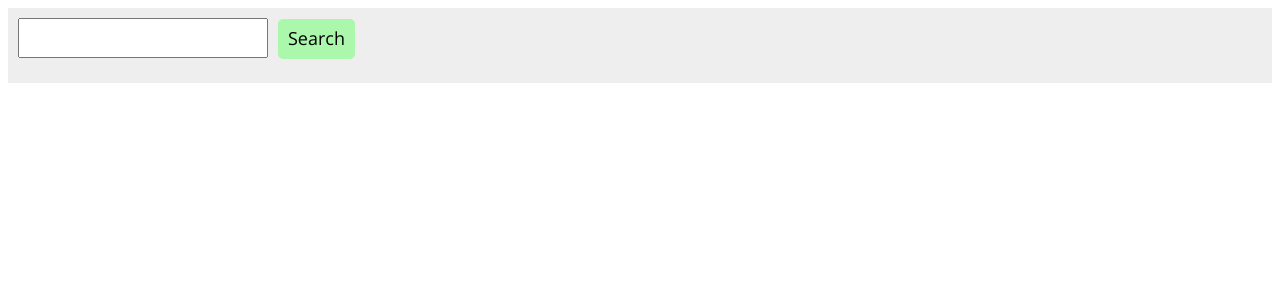
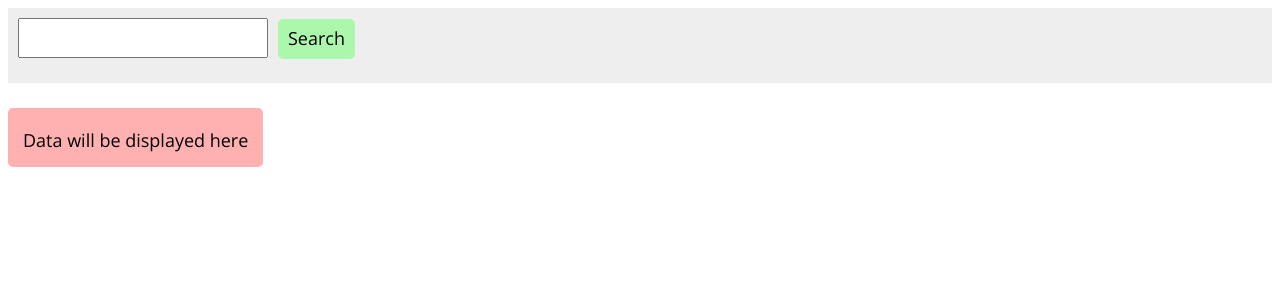
Before and after one commit to DmitryAvanesov/avanesov-dmitry-otus, a React app in the folder react/: page / in a window 1280 px wide. Shown: the top 300 px of the page. Built offline with nearby package versions, Linux system fonts and the light colour scheme; the HTML template or start-up script is replaced by a standard one.

Commit message:
Styles / fixes

```diff
--- a/react/src/components/info.tsx
+++ b/react/src/components/info.tsx
@@ -10,9 +10,7 @@ export function Info(props: IProps): JSX.Element {
   return (
     <div className="info">
       <div className="info-name">{props.name}</div>
-      <div className="info-data">
-        {props.data ? Object.entries(props.data).map(([objKey, objVal]: [string, string], index: number) => <div key={index} className="info-data-item">{objKey} {objVal}</div>) : ''}
-      </div>
+      {props.data ? Object.entries(props.data).map(([objKey, objVal]: [string, string], index: number) => <div key={index} className="info-item"><span className="info-key">{objKey}</span> <span className="info-val">{objVal}</span></div>) : <div>Data will be displayed here</div>}
     </div>
   );
 }
--- a/react/src/components/main-container.tsx
+++ b/react/src/components/main-container.tsx
@@ -56,7 +56,7 @@ export function MainContainer(): JSX.Element {
   };
 
   return (
-    <div>
+    <div className='main-container'>
       <SearchContainer cities={Object.keys(data)} callbackAddToFavorite={handleAddToFavorite} />
       <FavoriteContainer cities={favorites} callbackChangeSelected={handleChangeSelected} />
       <Info name={shown} data={data[shown]} />
--- /dev/null
+++ b/react/src/styles/_favorite.scss
@@ -0,0 +1,16 @@
+$favorite-city-color: rgb(154, 198, 255);
+
+.favorite-container {
+  margin-top: 25px;
+  width: 25%;
+
+  .favorite-city {
+    width: fit-content;
+    border: 5px solid $favorite-city-color;
+    border-radius: 5px;
+    background-color: $favorite-city-color;
+    margin-bottom: 10px;
+    padding: 10px;
+    cursor: pointer;
+  }
+}
--- /dev/null
+++ b/react/src/styles/_info.scss
@@ -0,0 +1,21 @@
+$info-data-color: rgb(255, 176, 176);
+
+.info {
+  margin-top: 25px;
+  width: fit-content;
+  border: 5px solid $info-data-color;
+  border-radius: 5px;
+  background-color: $info-data-color;
+  padding: 10px;
+
+  .info-name {
+    font-size: 22px;
+    margin-bottom: 5px;
+  }
+
+  .info-item {
+    .info-key {
+      font-weight: bold;
+    }
+  }
+}
--- a/react/src/styles/_search.scss
+++ b/react/src/styles/_search.scss
@@ -10,12 +10,12 @@ $search-button-color: rgb(171, 247, 171);
     width: 250px;
     height: 40px;
     margin-right: 10px;
+    padding: 5px;
   }
 
   .search-button {
     height: 40px;
     background-color: $search-button-color;
-
     padding: 5px;
     line-height: 5px;
     border: 5px solid $search-button-color;
--- a/react/src/styles/index.scss
+++ b/react/src/styles/index.scss
@@ -1,4 +1,6 @@
-@import "./search";
+@import './search';
+@import './favorite';
+@import './info';
 @import url('https://fonts.googleapis.com/css2?family=Open+Sans&display=swap');
 
 * {
```
